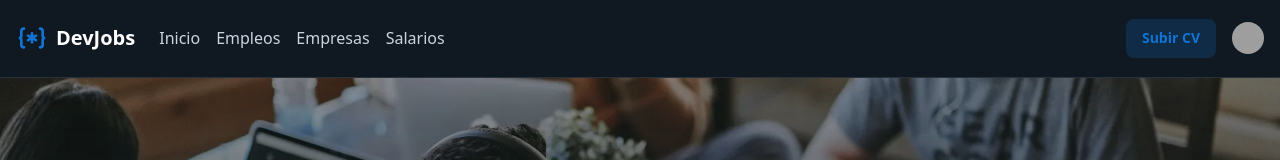
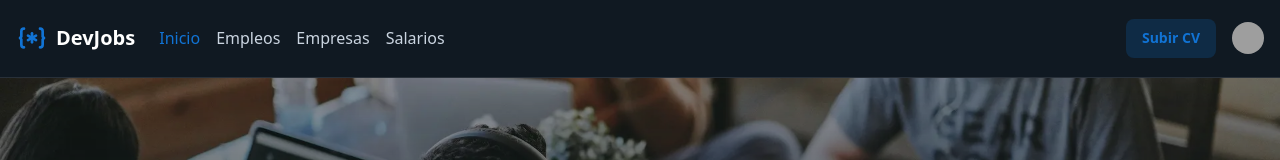
Before and after one commit to Qv1ko/jscamp-2025, a React (Vite) app in the folder 02-react/: page / in a window 1280 px wide. Shown: the top 160 px of the page. Built offline with nearby package versions, Linux system fonts and the light colour scheme; grey boxes are pictures that could not be loaded.

Commit message:
feat: link styles added when path and href are the same

```diff
--- a/02-react/src/components/Link.jsx
+++ b/02-react/src/components/Link.jsx
@@ -1,15 +1,19 @@
 import { useRouter } from "../hooks/useRouter";
+import styles from "./Link.module.css";
 
 export function Link({ href, children, ...restOfProps }) {
-  const { navigateTo } = useRouter();
+  const { currentPath, navigateTo } = useRouter();
+
+  const isActive = currentPath === href;
+  const linkClass = isActive ? styles.isActiveLink : "";
 
   const handleClick = (event) => {
     event.preventDefault();
-    navigateTo(href);
+    if (!isActive) navigateTo(href);
   };
 
   return (
-    <a href={href} {...restOfProps} onClick={handleClick}>
+    <a href={href} {...restOfProps} className={linkClass} onClick={handleClick}>
       {children}
     </a>
   );
--- /dev/null
+++ b/02-react/src/components/Link.module.css
@@ -0,0 +1,4 @@
+.isActiveLink {
+    color: #1173d4 !important;
+    pointer-events: none;
+}
```
